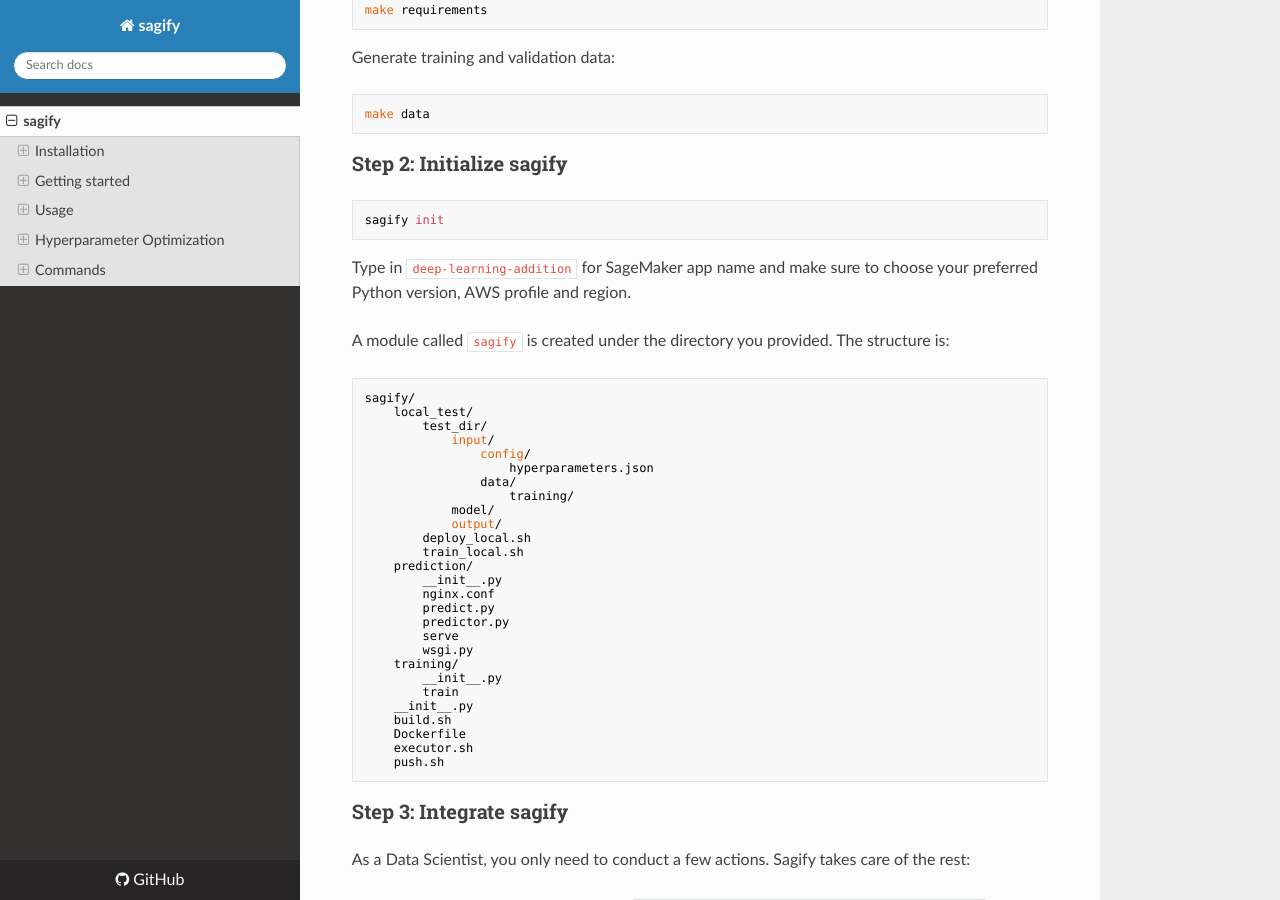
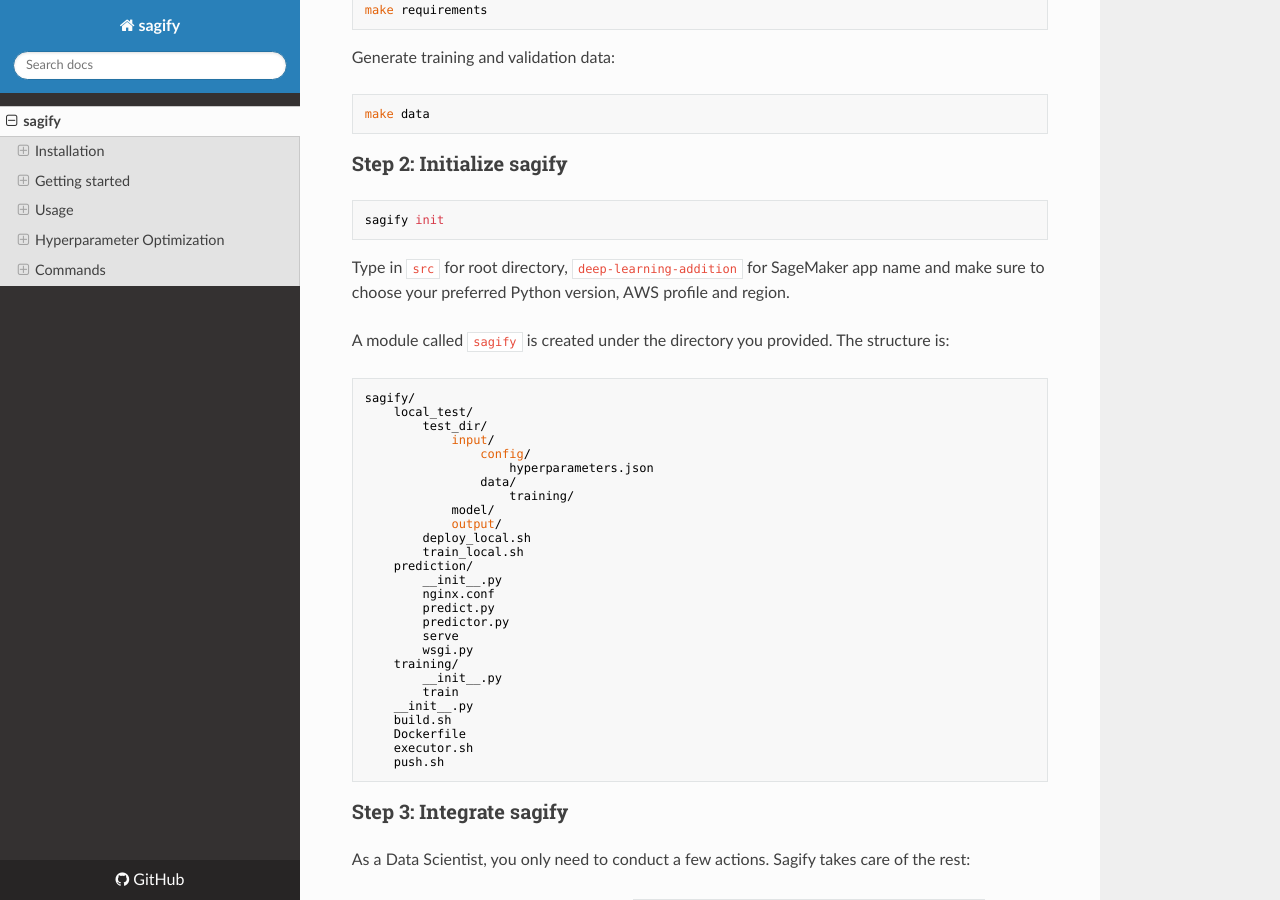
Before and after one commit to Kenza-AI/sagify, an MkDocs documentation site: the page built from docs/index.md, in a window 1280 px wide and 900 px high, scrolled down 1754 px. Built offline with MkDocs 1.6.1, drawn with Linux system fonts in a browser that asks for light colours; nearby versions of some CDN libraries.

Commit message:
Update onboarding example

```diff
--- a/docs/index.md
+++ b/docs/index.md
@@ -53,7 +53,7 @@ Generate training and validation data:
 
     sagify init
 
-Type in `deep-learning-addition` for SageMaker app name and make sure to choose your preferred Python version, AWS profile and region.
+Type in `src` for root directory, `deep-learning-addition` for SageMaker app name and make sure to choose your preferred Python version, AWS profile and region.
 
 A module called `sagify` is created under the directory you provided. The structure is:
 
```
Also changed, not shown: README.md (+1 -1 lines).
